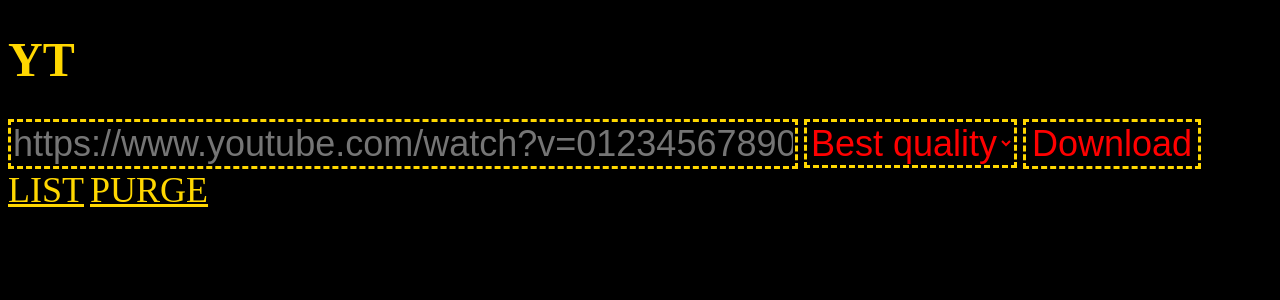
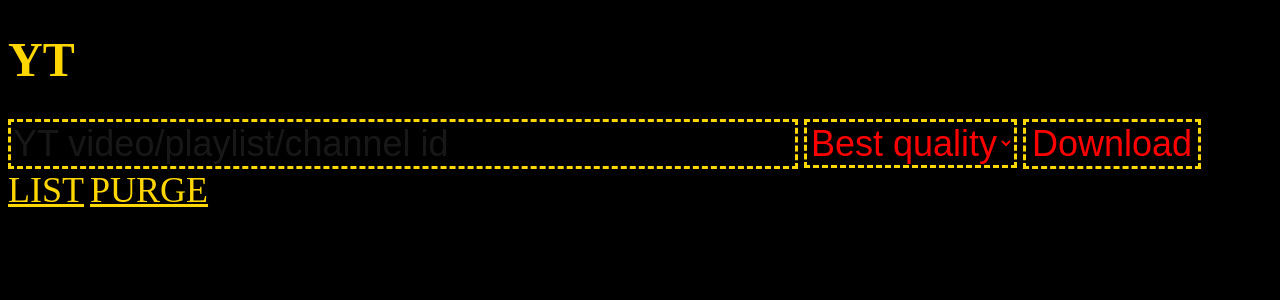
Before and after one commit to Lixeiden/yt, a Flask app: page / in a window 1280 px wide. Shown: the top 300 px of the page. Run offline with Flask 2, Linux system fonts and the light colour scheme.

Commit message:
input's placeholder style

```diff
--- a/static/style.css
+++ b/static/style.css
@@ -7,3 +7,6 @@ input, select {
     border: medium dashed #FFD700;
     color: red;
 }
+input::placeholder {
+    opacity: 0.2;
+}
--- a/templates/index.html
+++ b/templates/index.html
@@ -8,7 +8,7 @@
 <body>
 <h1>YT</h1>
 <form method="POST">
-    <input name="videoUrl" type="text" placeholder="https://www.youtube.com/watch?v=01234567890" size="35">
+    <input name="videoUrl" type="text" placeholder="YT video/playlist/channel id" size="35">
     <select name="selectFormat">
         <option selected value='best'>Best quality</option>
         <option value='audio'>Audio only</option>
```
